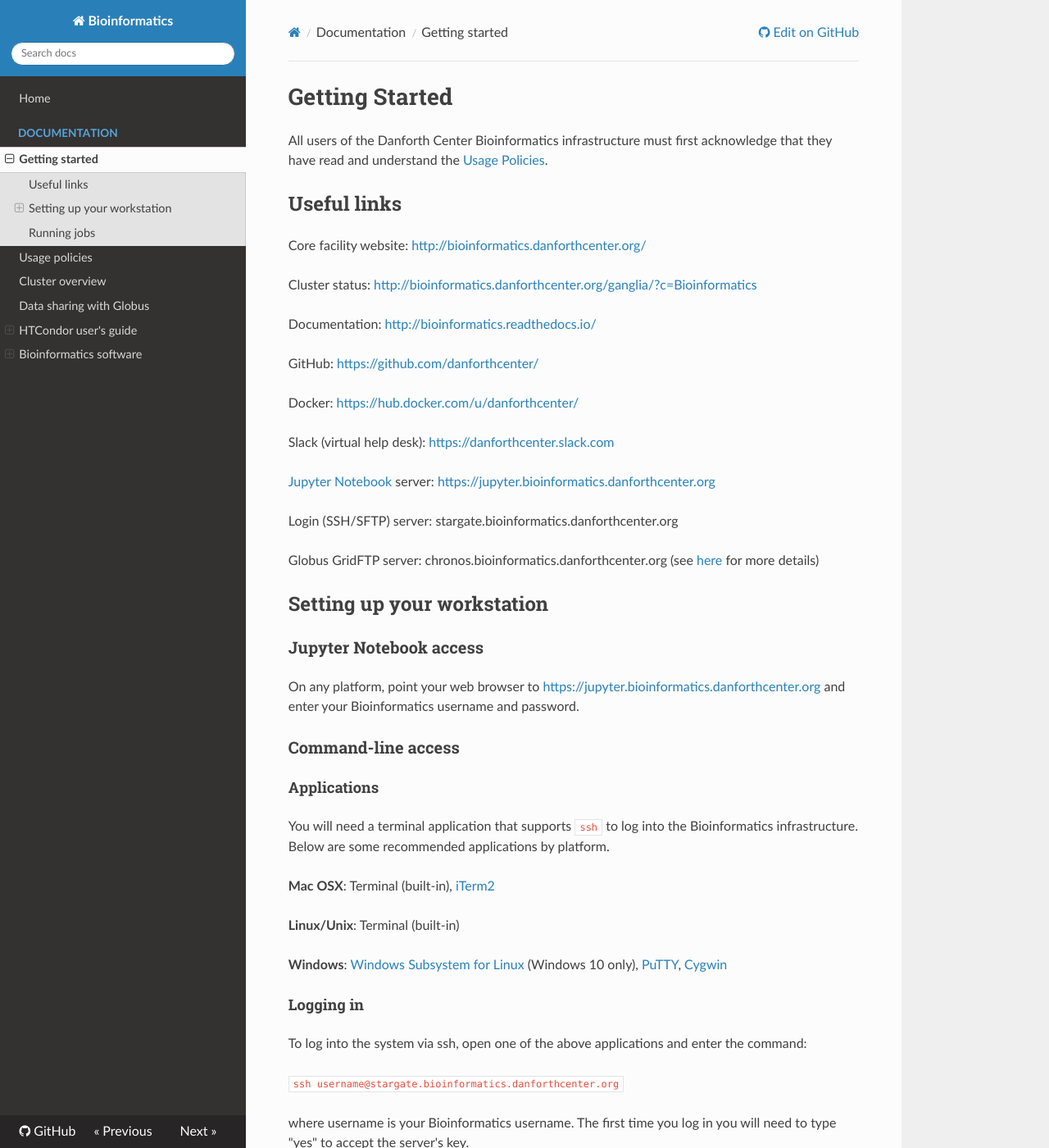
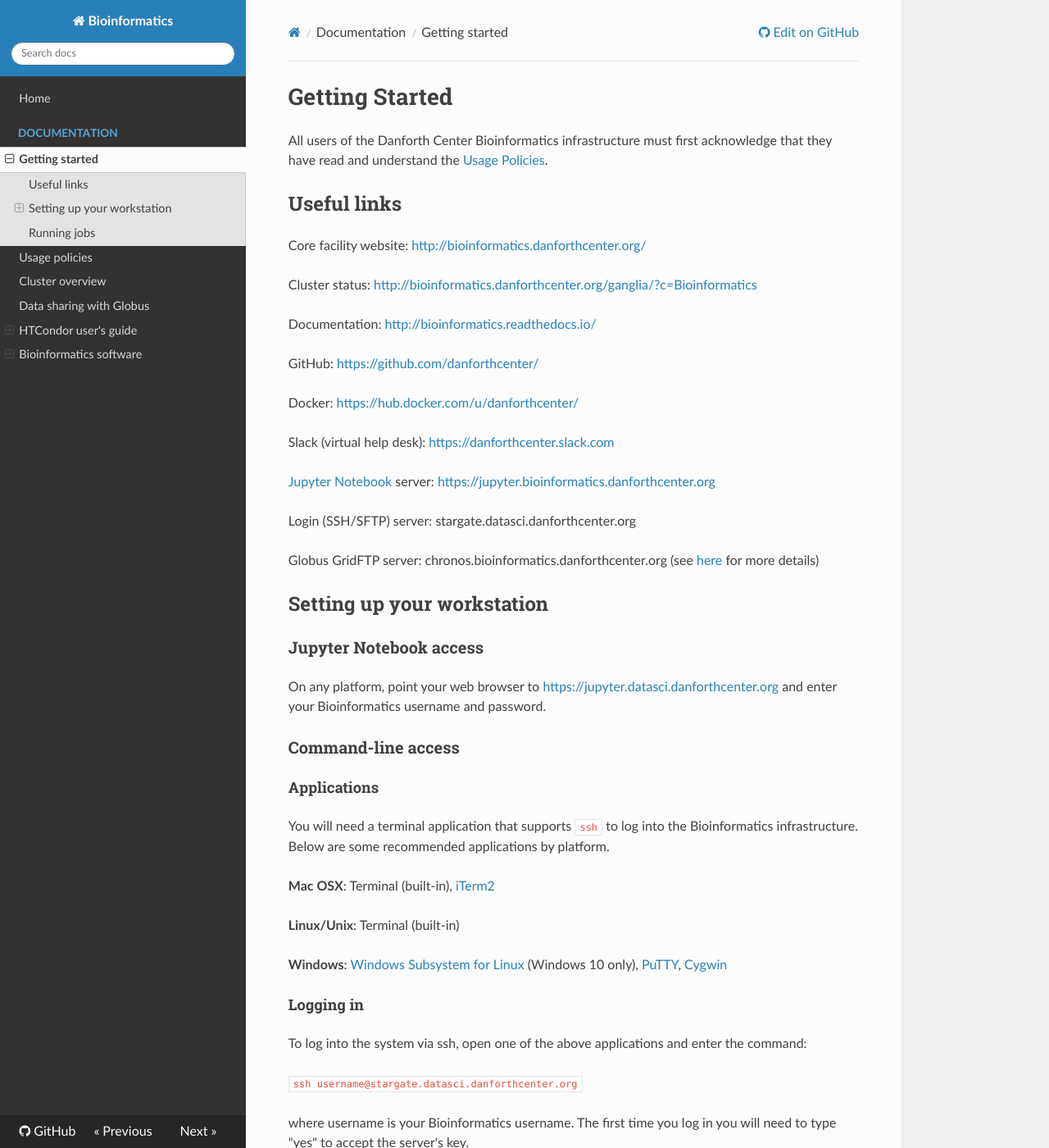
Before and after one commit to danforthcenter/bioinformatics, an MkDocs documentation site: the page built from docs/gettingstarted.md, in a window 1280 px wide and 1400 px high. Shown: the whole window at 82% size. Built offline with MkDocs 1.6.1, drawn with Linux system fonts in a browser that asks for light colours; nearby versions of some CDN libraries; old or Windows-style settings are respelled for this version of MkDocs.

Commit message:
Update gettingstarted.md

```diff
--- a/docs/gettingstarted.md
+++ b/docs/gettingstarted.md
@@ -19,7 +19,7 @@ Slack (virtual help desk): [https://danforthcenter.slack.com](https://danforthce
 
 [Jupyter Notebook](http://jupyter.org/) server: [https://jupyter.bioinformatics.danforthcenter.org](https://jupyter.bioinformatics.danforthcenter.org)
 
-Login (SSH/SFTP) server: stargate.bioinformatics.danforthcenter.org
+Login (SSH/SFTP) server: stargate.datasci.danforthcenter.org
 
 Globus GridFTP server: chronos.bioinformatics.danforthcenter.org (see [here](globus.md) for more details)
 
@@ -27,7 +27,7 @@ Globus GridFTP server: chronos.bioinformatics.danforthcenter.org (see [here](glo
 
 ### Jupyter Notebook access
 
-On any platform, point your web browser to [https://jupyter.bioinformatics.danforthcenter.org](https://jupyter.bioinformatics.danforthcenter.org) and enter your
+On any platform, point your web browser to [https://jupyter.datasci.danforthcenter.org](https://jupyter.datasci.danforthcenter.org) and enter your
 Bioinformatics username and password.
 
 ### Command-line access
@@ -48,7 +48,7 @@ infrastructure. Below are some recommended applications by platform.
 
 To log into the system via ssh, open one of the above applications and enter the command:
 
-`ssh username@stargate.bioinformatics.danforthcenter.org`
+`ssh username@stargate.datasci.danforthcenter.org`
 
 where username is your Bioinformatics username. The first time you log in you will need to
 type "yes" to accept the server's key.
```
